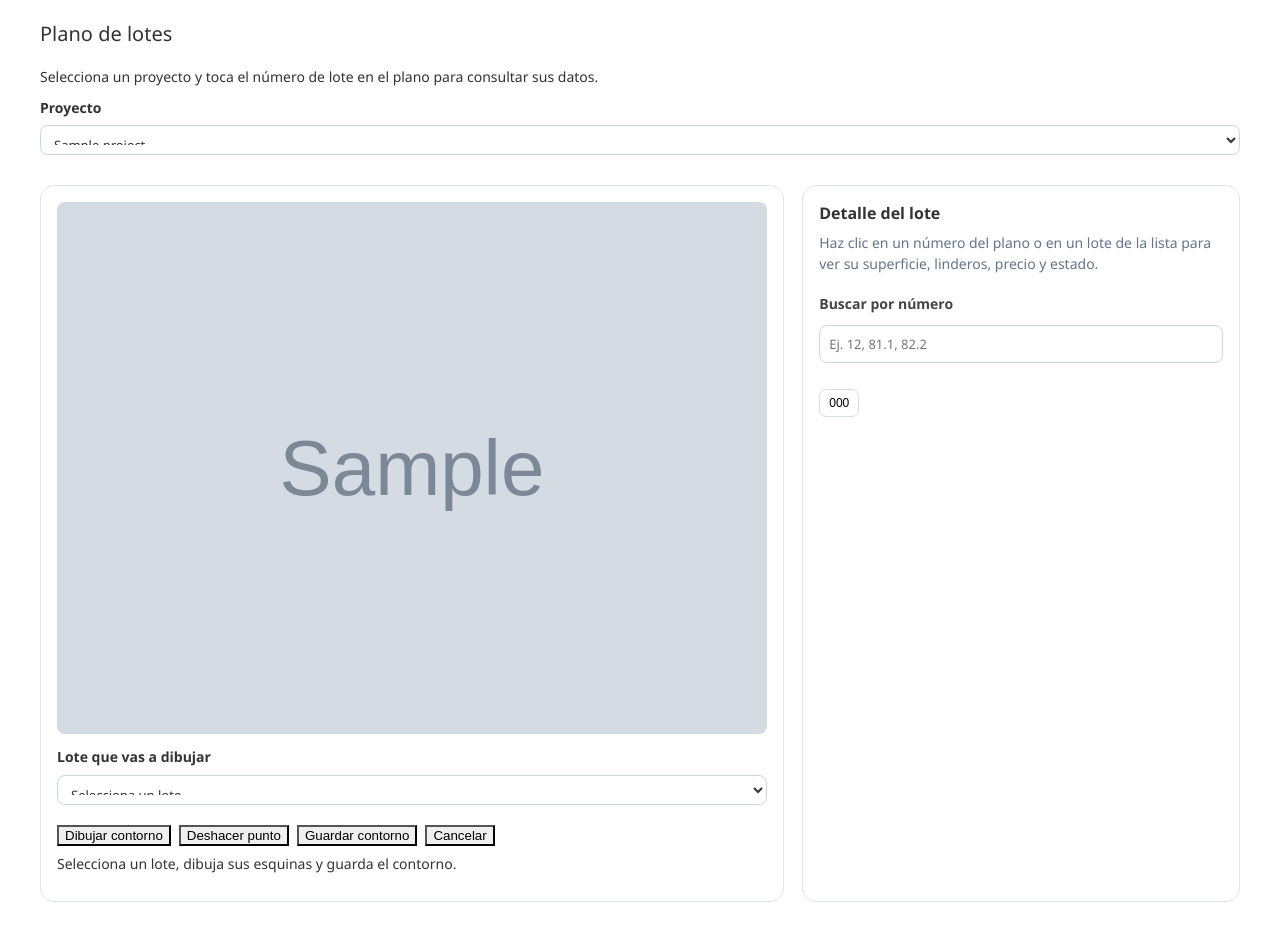
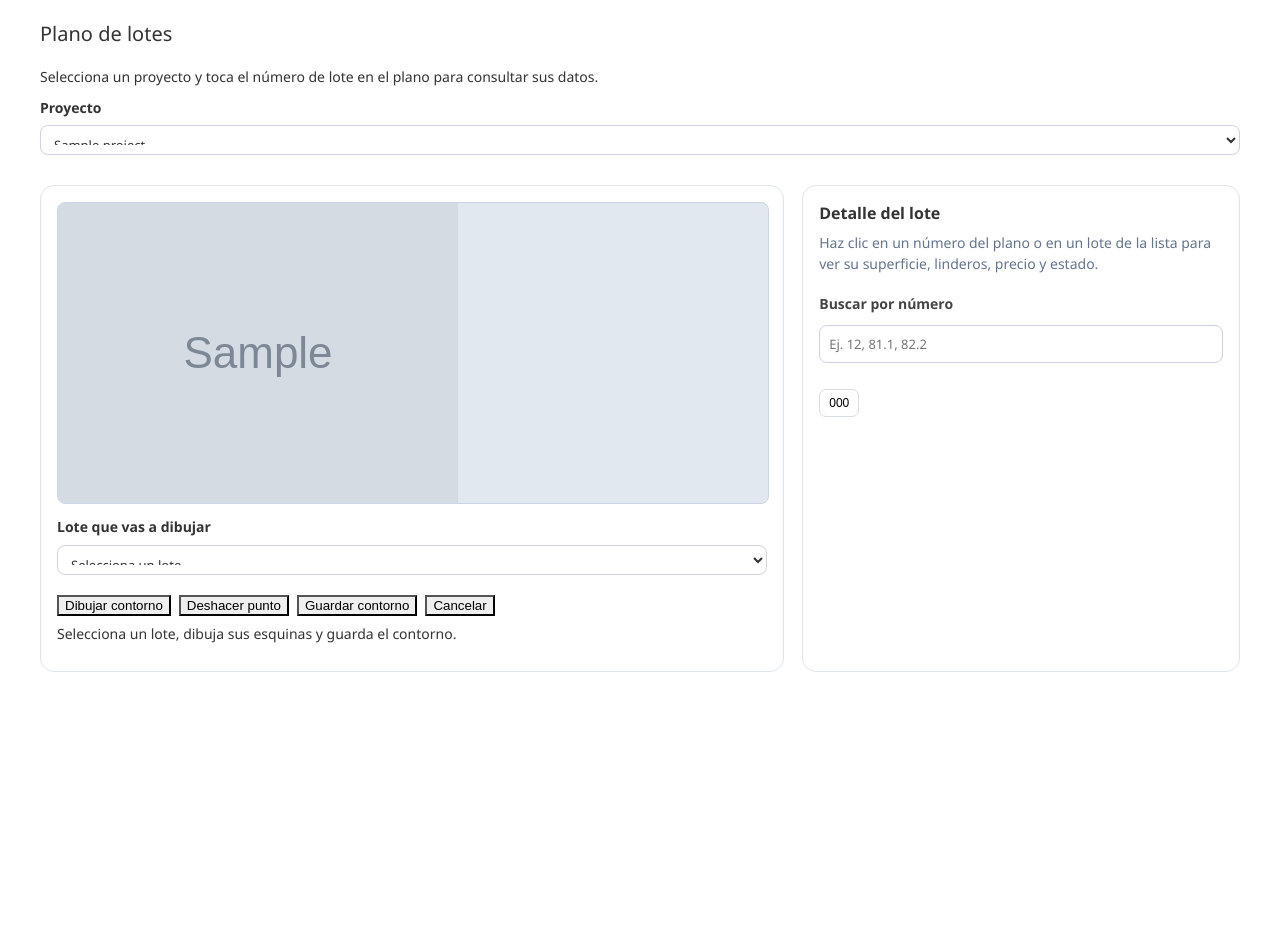
Before and after one commit to geovannybeltranbowen-crypto/inmoland-manager, a Django app: page /plano-lotes/ in a window 1280 px wide. Shown: the part 92-1033 px from the top of the page. After the commit the page ends 764 px from the top, so only its background shows below. Run offline with Django 5.2, Linux system fonts and the light colour scheme; a user stored in the database is signed in; tables that the repository leaves empty hold one stand-in row (values such as "Sample post"); grey boxes marked "Sample" are stand-in pictures; data that the repository does not hold is empty.

Commit message:
Arreglar fondo y contraste en plano de lotes

```diff
--- a/templates/core/plano_lotes.html
+++ b/templates/core/plano_lotes.html
@@ -4,20 +4,14 @@
 <style>
 .plan-wrap{display:grid;grid-template-columns:minmax(0,1.7fr) minmax(280px,1fr);gap:18px;margin-top:18px}
 .plan-card{background:var(--card,#fff);border:1px solid #dfe5eb;border-radius:14px;padding:16px;min-width:0}
-.plan-stage{position:relative;width:100%;line-height:0;background:#f7f8fa;overflow:hidden;border-radius:8px}
-.plan-stage img {
-    display: block;
-    width: 100%;
-    height: auto;
-}
-
 .plan-stage {
     position: relative;
     width: 100%;
     line-height: 0;
-    background: #f7f8fa;
+    background: #e2e8f0; /* Gris un poco más oscuro para que resalte el plano */
     overflow: hidden;
     border-radius: 8px;
+    border: 1px solid #cbd5e1; /* Un borde suave para delimitar */
 }
 
 #markers {
@@ -28,8 +22,14 @@
     pointer-events: none;
 }
 #markers{position:absolute;inset:0;width:100%;height:100%;pointer-events:none} .lot-marker{pointer-events:auto;position:absolute;transform:translate(-50%,-50%);min-width:25px;height:25px;padding:0 4px;border:1px solid #fff;border-radius:50%;font-size:10px;font-weight:700;line-height:23px;text-align:center;cursor:pointer;box-shadow:0 1px 4px #0003;color:#18212b}
-.lot-marker.available{background:#76d69a}.lot-marker.reserved{background:#ffd166}.lot-marker.promise{background:#f4a261}.lot-marker.deed{background:#8ecae6}.lot-marker.cash{background:#b8a1e3}.lot-marker.credit{background:#f28482}.lot-marker.unmatched{background:#e5e7eb}
-.lot-marker.active{outline:3px solid #243b53;z-index:3}
+.lot-marker.available { background: #76d69a; color: #000000; }
+.lot-marker.reserved { background: #ffd166; color: #000000; }
+.lot-marker.promise { background: #f4a261; color: #000000; }
+.lot-marker.deed { background: #8ecae6; color: #000000; }
+.lot-marker.cash { background: #b8a1e3; color: #000000; }
+.lot-marker.credit { background: #f28482; color: #000000; }
+.lot-marker.unmatched { background: #e5e7eb; color: #000000; }
+.lot-marker.active { outline: 3px solid #243b53; z-index: 3; }
 .plan-legend{display:flex;flex-wrap:wrap;gap:8px 14px;font-size:12px;margin-top:12px}.legend-dot{display:inline-block;width:10px;height:10px;border-radius:50%;margin-right:5px}
 .plan-select{padding:9px;border:1px solid #ccd5df;border-radius:8px;width:100%;margin:8px 0 12px}
 .lot-details h2{margin-top:0}.lot-details dl{display:grid;grid-template-columns:1fr auto;gap:10px;margin:0}.lot-details dt{color:#64748b}.lot-details dd{margin:0;text-align:right;font-weight:600}.lot-details .empty{color:#64748b;line-height:1.5}
```
